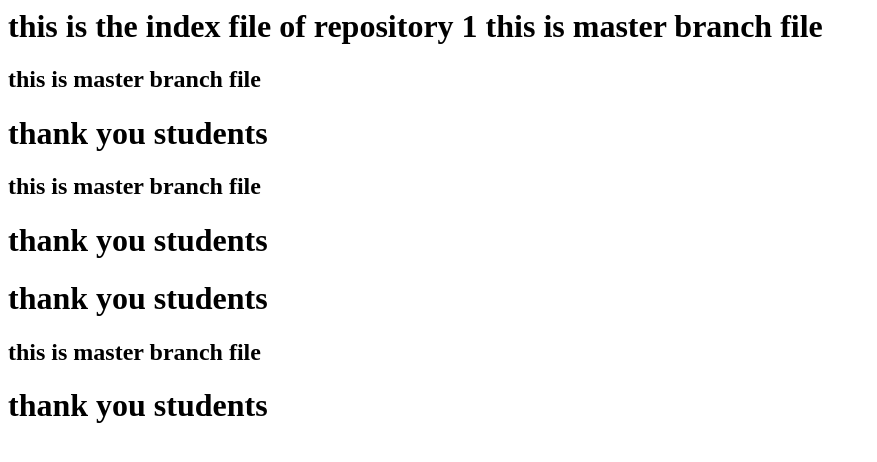
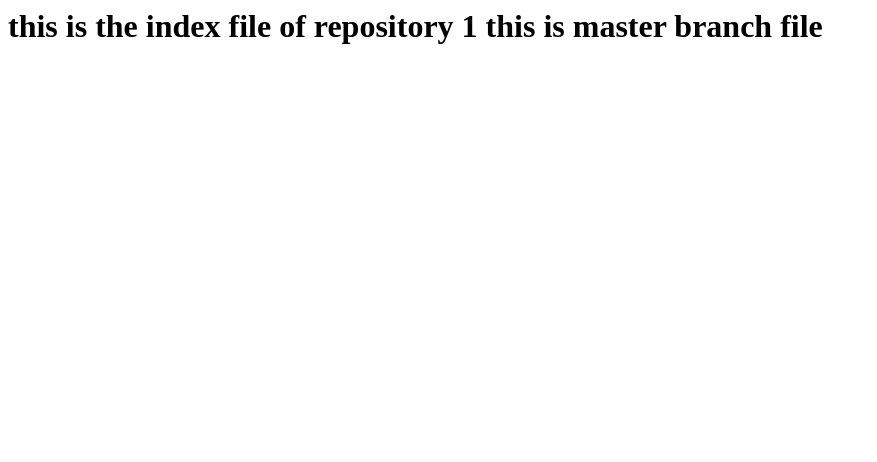
Before and after one commit to swapnil2329/Repository1, a plain HTML site: page index.html in a window 1280 px wide. Shown: the whole page, without its empty margins (0-877 px from the left). Drawn offline with Linux system fonts and the light colour scheme.

Commit message:
Update index.html

```diff
--- a/index.html
+++ b/index.html
@@ -1,9 +1,2 @@
 <h1> this is the index file of repository 1
 this is master branch file  </h1>
-<h2> this is master branch file  </h2>
-<h1> thank you students  </h1>
-<h2> this is master branch file  </h2>
-<h1> thank you students  </h1>
-<h1> thank you students  </h1>
-<h2> this is master branch file  </h2>
-<h1> thank you students  </h1>
```
